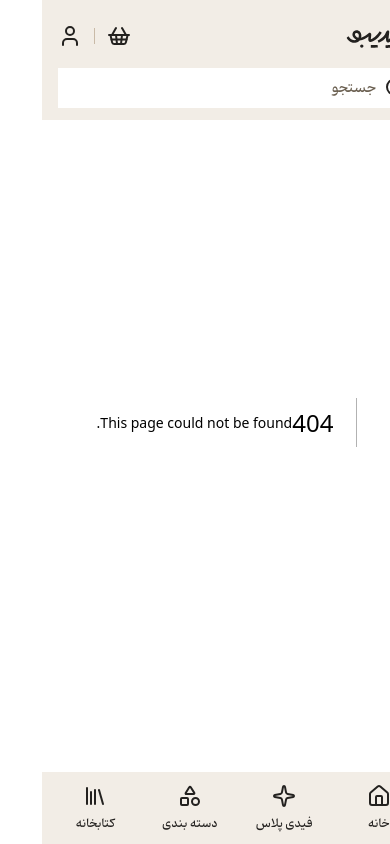
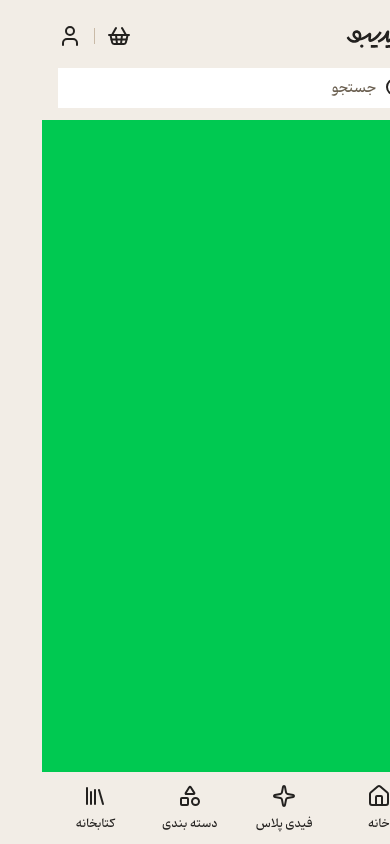
Before and after one commit to jsunique/fidibo, a Next.js app: page /Sign-up in a window 390 px wide. Before the commit this address had no page. Built offline with nearby package versions, Linux system fonts and the light colour scheme.

Commit message:
feat:disapper navbar and phone in login form

```diff
--- /dev/null
+++ b/app/(auth)/Sign-up/page.tsx
@@ -0,0 +1,9 @@
+import React from 'react'
+
+export default function page() {
+  return (
+    <div className='w-full h-screen bg-green-500'>
+      this is Sign-Up
+    </div>
+  )
+}
--- /dev/null
+++ b/app/(auth)/login/page.tsx
@@ -0,0 +1,9 @@
+import React from 'react'
+
+export default function page() {
+  return (
+    <div className='w-full h-screen bg-red-500'>
+      this is LOgin
+    </div>
+  )
+}
--- /dev/null
+++ b/app/(auth)/signup/page.tsx
@@ -0,0 +1,9 @@
+import React from 'react'
+
+export default function page() {
+  return (
+    <div className='w-full h-screen bg-green-500'>
+      this is Sign-Up
+    </div>
+  )
+}
--- a/components/Navbar.tsx
+++ b/components/Navbar.tsx
@@ -7,8 +7,9 @@ import arrow from "@/public/icons/fidibo-arrow-inspect.png"
 import {User , ShoppingBasket , Search , SunMoon} from "lucide-react"
 import { useEffect, useRef, useState } from "react"
 import Link from 'next/link'
+import { usePathname } from 'next/navigation'
 export default function Navbar() {
-
+  const pathName = usePathname()
    const [searchHidden, setSearchHidden] = useState(false);
   const previousScrollY = useRef(0);
   useEffect(()=>{
@@ -44,8 +45,9 @@ export default function Navbar() {
     };
 
   },[])
-
-
+  if (pathName === "/login" || pathName === "/signup") {
+    return null;
+  }
   return (
     <>
     <div className='desktop:hidden fixed inset-x-0 top-0 mt-0 z-50 flex flex-col  w-full  px-4 pt-3 md:px-20 bg-background text-foreground'>
--- a/components/Phone.tsx
+++ b/components/Phone.tsx
@@ -1,7 +1,12 @@
+"use client"
 import {Home , Sparkle , Shapes , Library} from "lucide-react"
 import Link from "next/link"
+import { usePathname } from "next/navigation"
 export default function Phone() {
-
+ const path = usePathname();
+ if (path === "/login" || path === "/signup") {
+  return null
+ }
   return (
     <div className="desktop:hidden fixed bottom-0 bg-background text-foreground h-18 w-full flex gap-5 px-4 md:px-30">
       <Link href="" className="flex-1 flex flex-col justify-center items-center gap-2">
```
